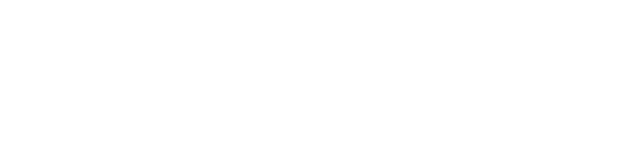
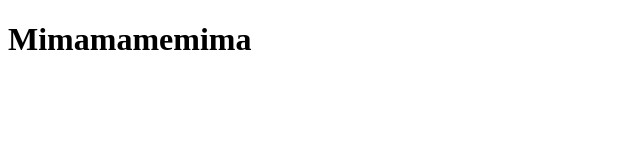
Before and after one commit to anabeststanista/clase-git-16, a plain HTML site: page index.html in a window 1280 px wide. Shown: the whole page, without its empty margins (0-640 px from the left). Drawn offline with Linux system fonts and the light colour scheme.

Commit message:
Un h1 en html

```diff
--- a/index.html
+++ b/index.html
@@ -7,6 +7,6 @@
     <title>Document</title>
 </head>
 <body>
-
+    <h1>Mimamamemima</h1>
 </body>
 </html>
```
